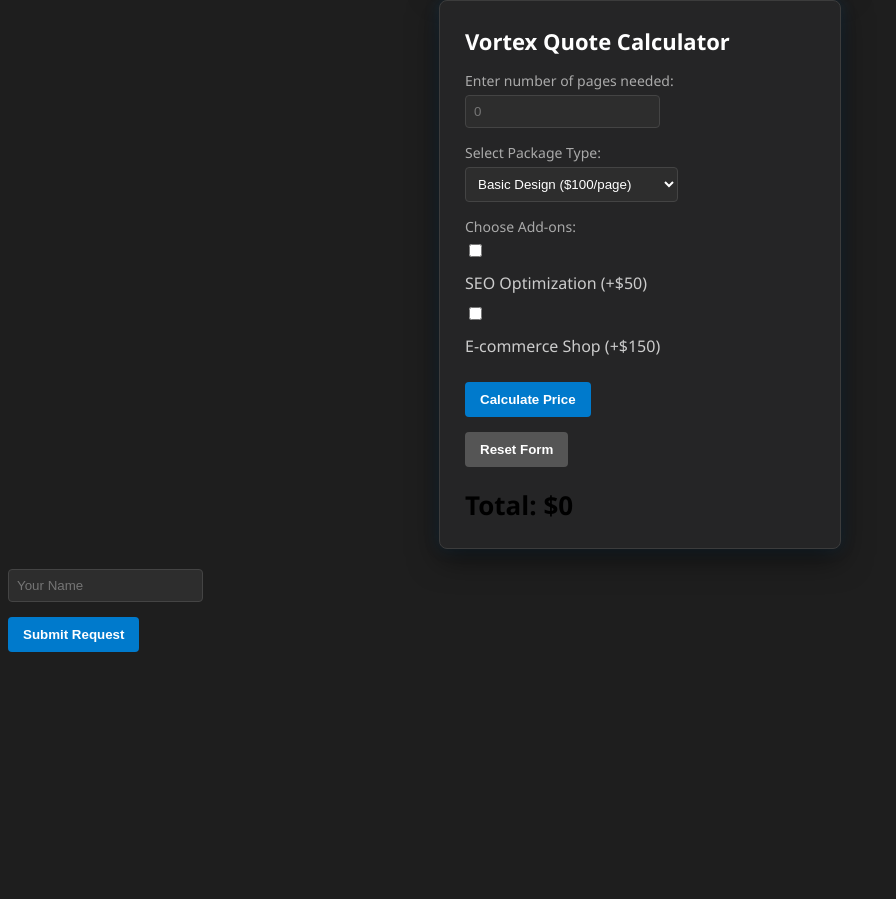
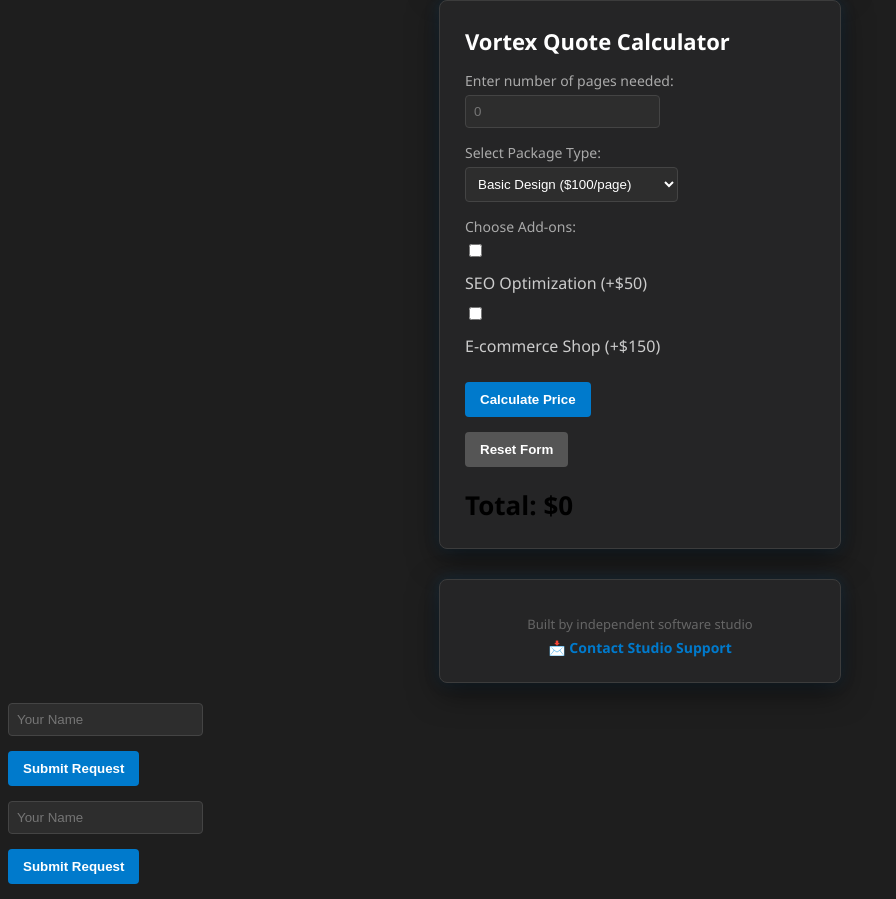
Before and after one commit to Adru1/vortex-calculator, a plain HTML site: page index.html in a window 1280 px wide. Shown: the part 459-1358 px from the top of the page, without its empty margins (0-896 px from the left). Before the commit the page ends 1126 px from the top, so only its background shows below. Drawn offline with Linux system fonts and the light colour scheme.

Commit message:
Add files via upload

```diff
--- a/index.html
+++ b/index.html
@@ -30,7 +30,6 @@
         <option value="basic">Basic Design ($100/page)</option>
         <option value="premium">Premium Design ($200/page)</option>
       </select>
-
       <p>Choose Add-ons:</p>
       <label
         ><input type="checkbox" id="seoCheck" /> SEO Optimization (+$50)</label
@@ -43,6 +42,13 @@
         Reset Form
       </button>
       <h2 id="totalPriceDisplay">Total: $0</h2>
+      </div>
+<div class="footer-links" style="text-align: center; margin-top: 30px; margin-bottom: 20px;">
+    <p style="color: #666666; font-size: 13px; font-family: 'Segoe UI', sans-serif;">Built by independent software studio</p>
+    <a href="mailto:baddamadrish@gmail.com" style="color: #007acc; text-decoration: none; font-family: 'Segoe UI', sans-serif; font-size: 14px; font-weight: bold;">📩 Contact Studio Support</a>
+</div>
+<input type="text" id="clientName" placeholder="Your Name" />
+<button id="submitBtn">Submit Request</button>
     </div>
     <input type="text" id="clientName" placeholder="Your Name" />
     <button id="submitBtn">Submit Request</button>
```
